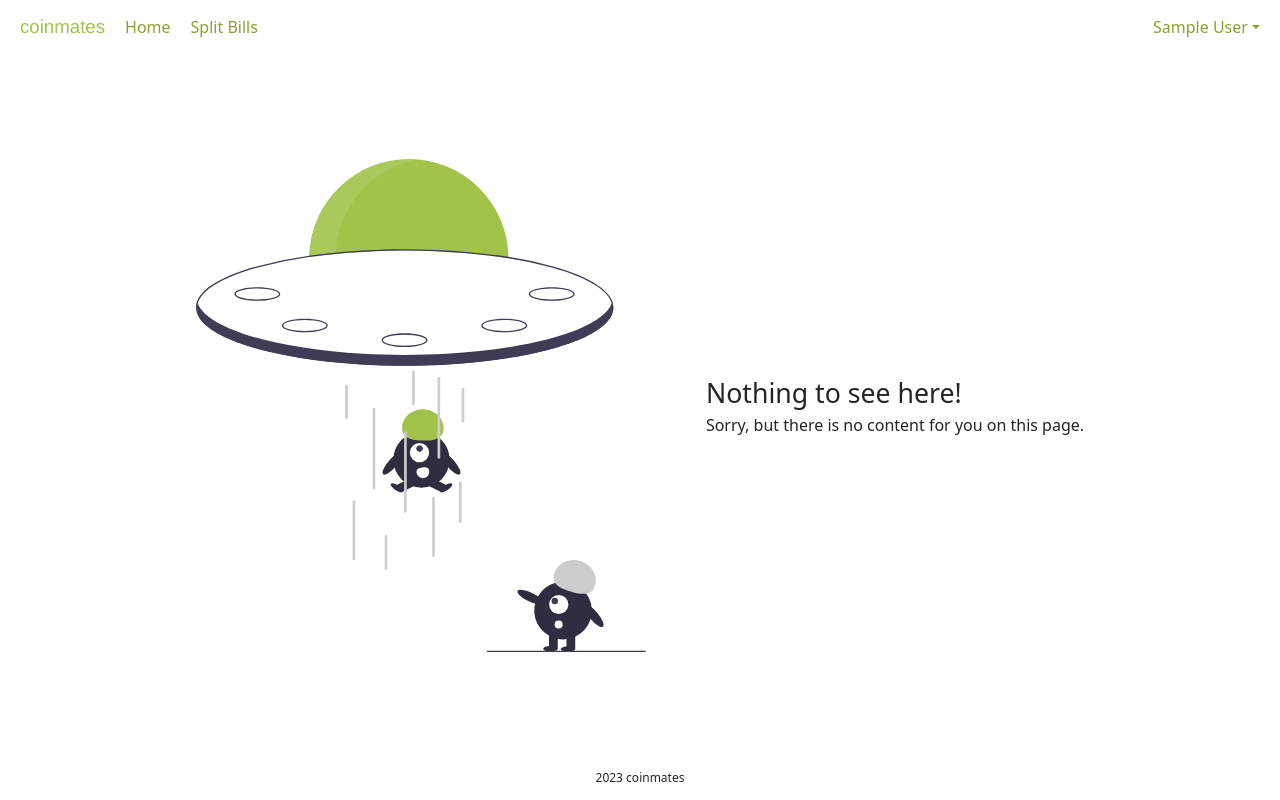
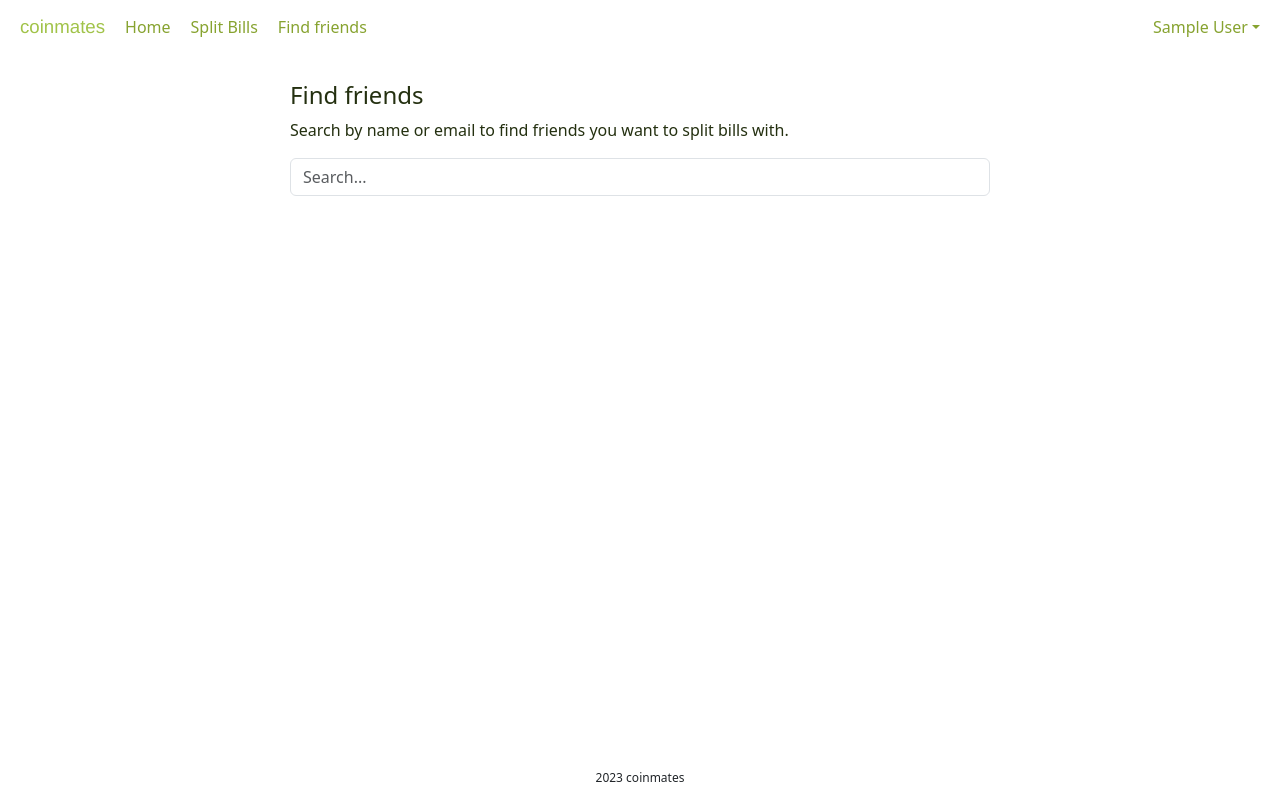
Before and after one commit to stjomd/coinmates, a React (Vite) app in the folder frontend/: page /friends in a window 1280 px wide. Built offline with nearby package versions, Linux system fonts and the light colour scheme; sample sign-in values are in the browser's storage; a web font is replaced by a local one.

Commit message:
Create find friends page

```diff
--- a/frontend/src/components/app/App.tsx
+++ b/frontend/src/components/app/App.tsx
@@ -14,6 +14,7 @@ import SplitBill from '../split-bill/SplitBill'
 import {AuthService} from '../../services/AuthService'
 import BillView from '../bill-view/BillView'
 import ErrorPage from '../error-page/ErrorPage'
+import FindFriendsView from '../find-friends/FindFriends'
 
 function App() {
 	/**
@@ -141,6 +142,16 @@ function App() {
 						</div>
 					}
 				/>
+				{/* find friends page */}
+				<Route
+					path='/friends'
+					element={renderIfLoggedIn(
+						'/',
+						<div className='horizcenter-top'>
+							<FindFriendsView />
+						</div>
+					)}
+				/>
 				{/* all other routes: 404 */}
 				<Route
 					path='*'
--- /dev/null
+++ b/frontend/src/components/find-friends/FindFriends.tsx
@@ -0,0 +1,17 @@
+import './FindFriends.scss'
+
+function FindFriendsView() {
+	return (
+		<>
+			<h4>Find friends</h4>
+			<p>
+				Search by name or email to find friends you want to split bills with.
+			</p>
+			<div className='mb-3'>
+				<input type='text' className='form-control' placeholder='Search...' />
+			</div>
+		</>
+	)
+}
+
+export default FindFriendsView
--- a/frontend/src/components/header/Header.tsx
+++ b/frontend/src/components/header/Header.tsx
@@ -80,6 +80,9 @@ function Header() {
 			<Link key='2' to='/bill' className='header-link'>
 				<p>Split Bills</p>
 			</Link>,
+			<Link key='3' to='/friends' className='header-link'>
+				<p>Find friends</p>
+			</Link>,
 		]
 	}
 
```
Also changed, not shown: frontend/src/components/find-friends/FindFriends.scss (added).
